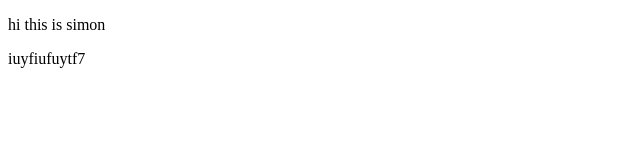
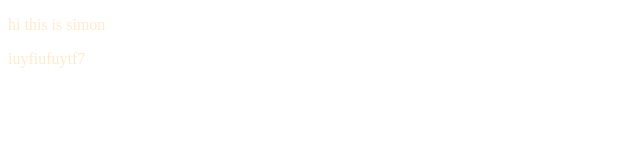
Before and after one commit to simonact/its_me_sr, a plain HTML site: page index.html in a window 1280 px wide. Shown: the whole page, without its empty margins (0-640 px from the left). Drawn offline with Linux system fonts and the light colour scheme.

Commit message:
added css

```diff
--- a/index.html
+++ b/index.html
@@ -1,6 +1,7 @@
 <!DOCTYPE html>
 <html>
     <head>
+        <link rel="stylesheet" href="style.css">
     </head>
     <body>
         <p>hi this is simon</p>
--- /dev/null
+++ b/style.css
@@ -0,0 +1,3 @@
+body{
+    color: blanchedalmond;
+}
```
